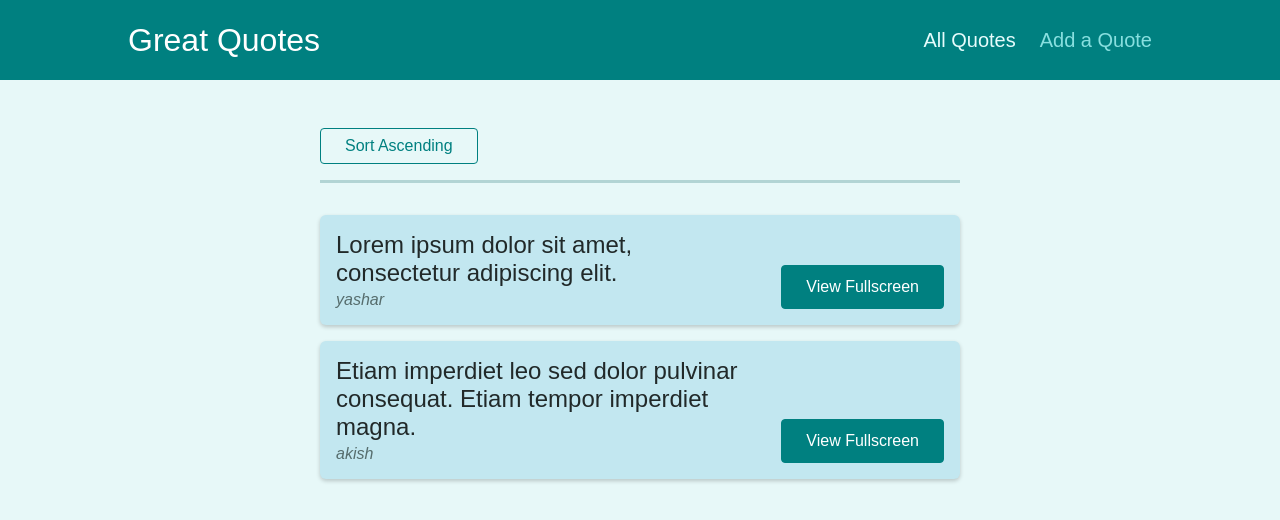
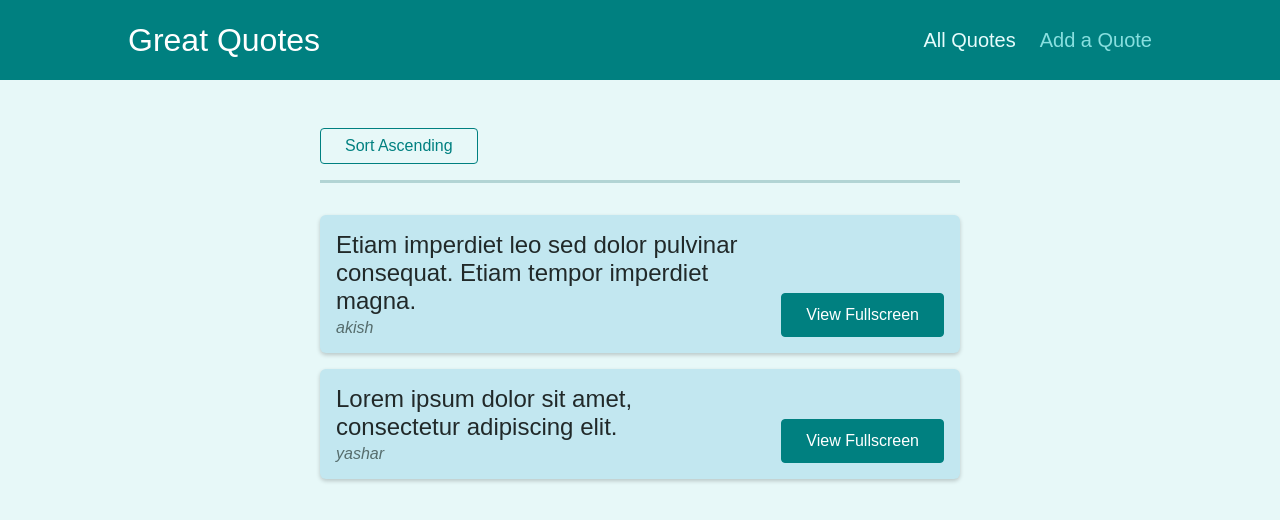
Before and after one commit to yashar-akish/React-Router-app_great-qoutes, a React (Create React App) app: page /quotes in a window 1280 px wide. Shown: the top 520 px of the page. Built offline with nearby package versions, Linux system fonts and the light colour scheme.

Commit message:
added a function to dispalys the quotes asc and desc order

```diff
--- a/src/components/quotes/QuoteList.js
+++ b/src/components/quotes/QuoteList.js
@@ -3,6 +3,19 @@
 
 import QuoteItem from './QuoteItem';
 import classes from './QuoteList.module.css';
+
+
+
+const sortQuotes = (quotes, ascending) => {
+  return quotes.sort((quoteA, quoteB) => {
+    if (ascending) {
+      return quoteA.id > quoteB.id ? 1 : -1;
+    } else {
+      return quoteA.id < quoteB.id ? 1 : -1;
+    }
+  });
+};
+
 
 const QuoteList = (props) => {
 
@@ -11,6 +24,8 @@
 
   const queryParams = new URLSearchParams(location.search);
   const isSortingAscending = queryParams.get('sort') === 'asc';
+
+  const sortedQuotes = sortQuotes(props.quotes, isSortingAscending);
 
   const changeSortingHandler = () => {
     history.push('/quotes?sort=' + (isSortingAscending ? 'desc' : 'asc'));
@@ -22,7 +37,7 @@
         <button onClick={changeSortingHandler}>Sort {isSortingAscending ? 'Descending' : "Ascending"}</button>
       </div>
       <ul className={classes.list}>
-        {props.quotes.map((quote) => (
+        {sortedQuotes.map((quote) => (
           <QuoteItem
             key={quote.id}
             id={quote.id}
```
